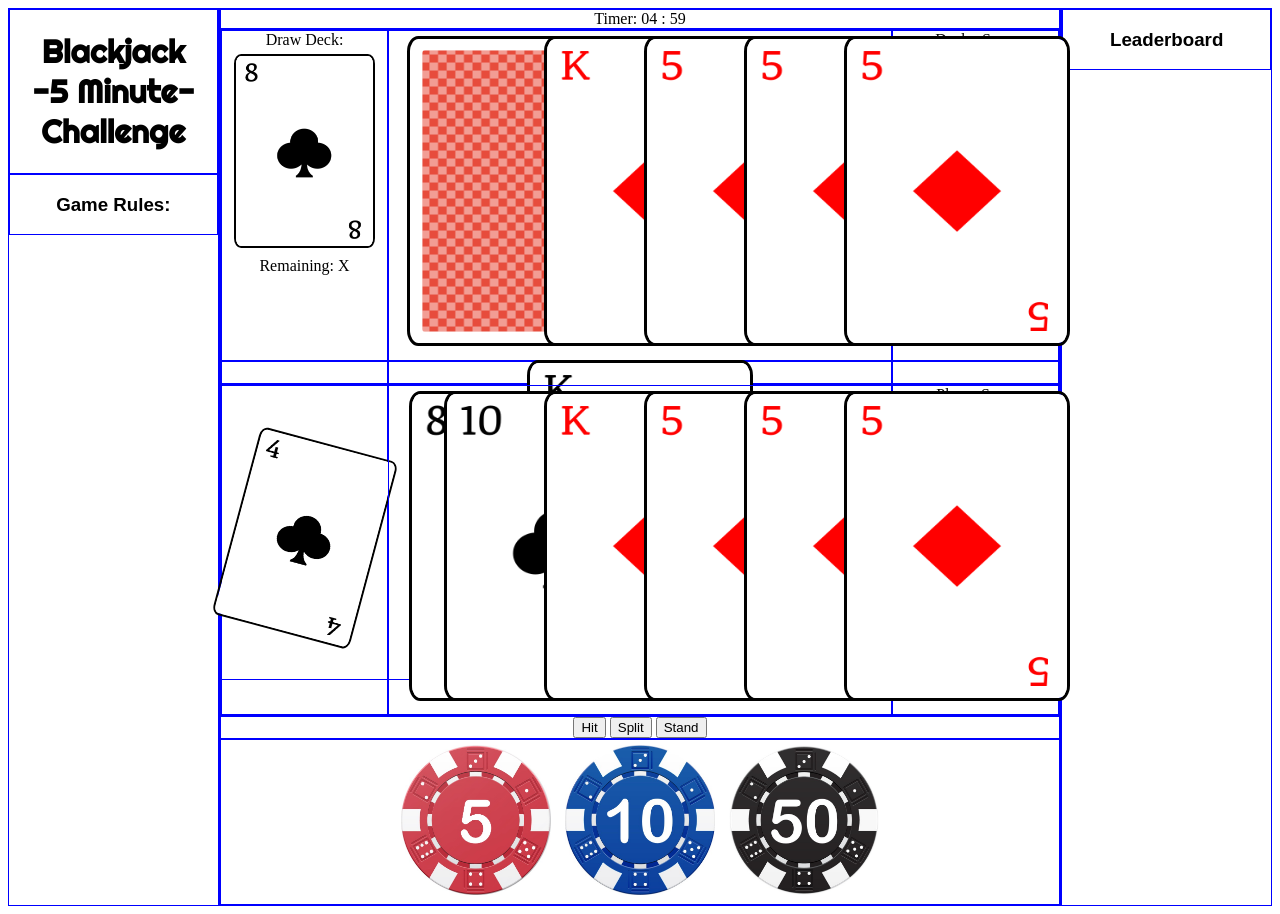
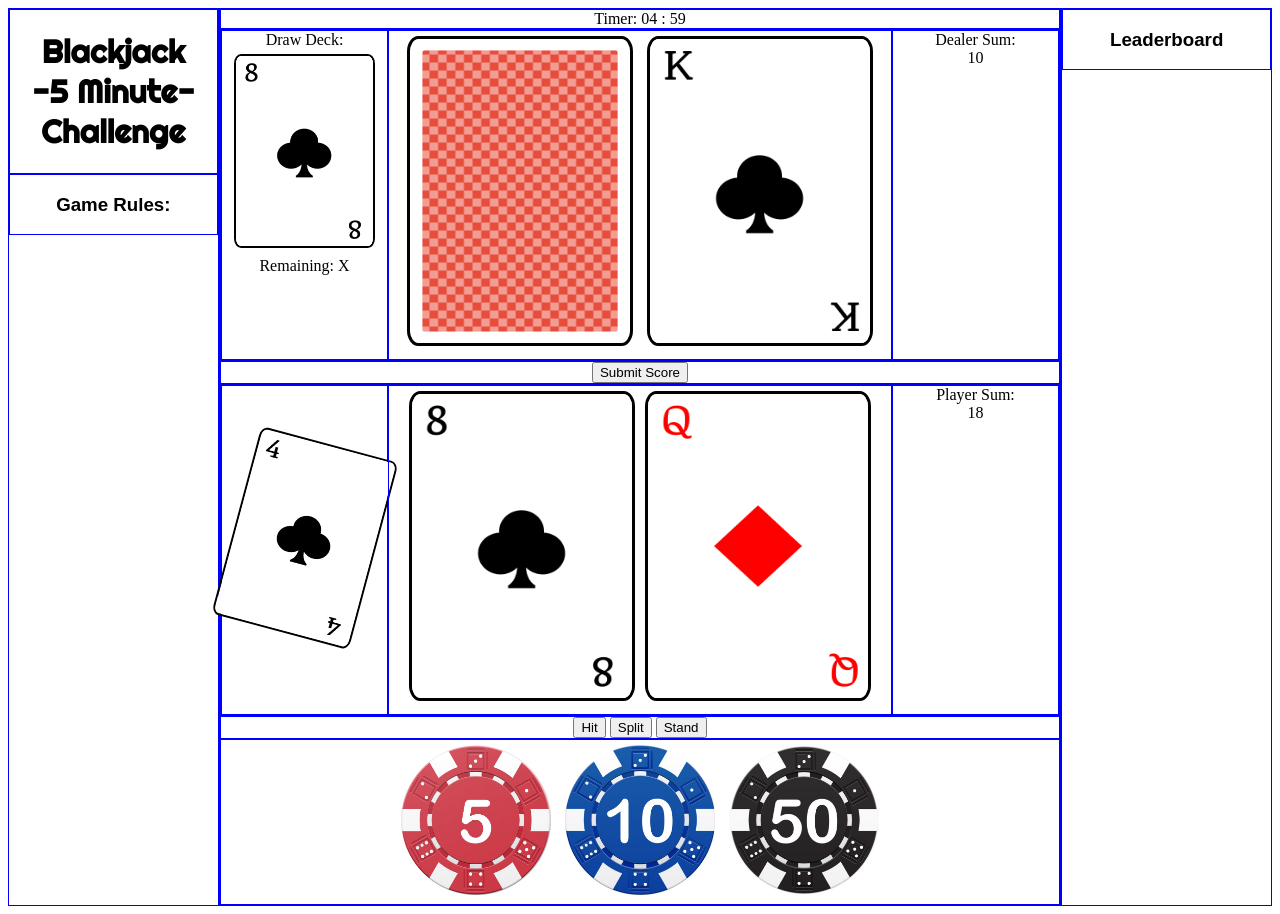
Before and after one commit to DestanT/blackjack-3-minute-challenge, a plain HTML site: page index.html in a window 1280 px wide. Both pictures are taken after a click on the button "Start!". Drawn offline with Linux system fonts and the light colour scheme; a web font is replaced by a local one.

Commit message:
Test setAttribute functionality in js

```diff
--- a/assets/css/style.css
+++ b/assets/css/style.css
@@ -84,25 +84,25 @@ h3 {
 .card-image2 {
     position: absolute;
     top: 0;
-    left: 150px;
+    left: 175px;
 }
 
 .card-image3 {
     position: absolute;
     top: 0;
-    left: 250px;
+    left: 300px;
 }
 
 .card-image4 {
     position: absolute;
     top: 0;
-    left: 350px;
+    left: 425px;
 }
 
 .card-image5 {
     position: absolute;
     top: 0;
-    left: 450px;
+    left: 550px;
 }
 
 .poker-chips-div>img {
--- a/assets/js/script.js
+++ b/assets/js/script.js
@@ -74,6 +74,21 @@ function dealCard(div) {
     cardImage.alt = `${drawCard}`;
 
     document.getElementById(div).append(cardImage);
+
+    // Counts the amount of images in hand of ('div') and if it is more than 4; stacks the cards for easier viewing.
+    let htmlDiv = document.getElementById(div);
+    let images = htmlDiv.getElementsByTagName('img');
+    numberOfImages = images.length;
+
+    console.log(numberOfImages);
+    console.log(images[0]);
+
+    if (numberOfImages >= 3) {
+        for (let i = 0; i < numberOfImages; i++) {
+            images[i].setAttribute('class', `card.image${i}`);
+            console.log(images[i]);
+        }
+    }
 }
 
 /**
--- a/index.html
+++ b/index.html
@@ -39,11 +39,11 @@
                 <span>Remaining: X</span>
             </div>
             <div class="dealt-cards" id="dealer-cards">
-                <img src="assets/images/clubs-10.png" alt="clubs-10" class="card-image1">
+                <!-- <img src="assets/images/clubs-10.png" alt="clubs-10" class="card-image1">
                 <img src="assets/images/diamonds-king.png" alt="diamonds-king" class="card-image2">
                 <img src="assets/images/diamonds-5.png" alt="diamonds-5" class="card-image3">
                 <img src="assets/images/diamonds-5.png" alt="diamonds-5" class="card-image4">
-                <img src="assets/images/diamonds-5.png" alt="diamonds-5" class="card-image5">
+                <img src="assets/images/diamonds-5.png" alt="diamonds-5" class="card-image5"> -->
             </div>
             <div class="dealer-sum">
                 <span>Dealer Sum:</span>
@@ -59,11 +59,11 @@
                 <img src="assets/images/clubs-4.png" alt="clubs-4">
             </div>
             <div class="dealt-cards" id="player-cards">
-                <img src="assets/images/clubs-10.png" alt="clubs-10" class="card-image1">
+                <!-- <img src="assets/images/clubs-10.png" alt="clubs-10" class="card-image1">
                 <img src="assets/images/diamonds-king.png" alt="diamonds-king" class="card-image2">
                 <img src="assets/images/diamonds-5.png" alt="diamonds-5" class="card-image3">
                 <img src="assets/images/diamonds-5.png" alt="diamonds-5" class="card-image4">
-                <img src="assets/images/diamonds-5.png" alt="diamonds-5" class="card-image5">
+                <img src="assets/images/diamonds-5.png" alt="diamonds-5" class="card-image5"> -->
             </div>
             <div class="player-sum">
                 <span>Player Sum:</span>
```
